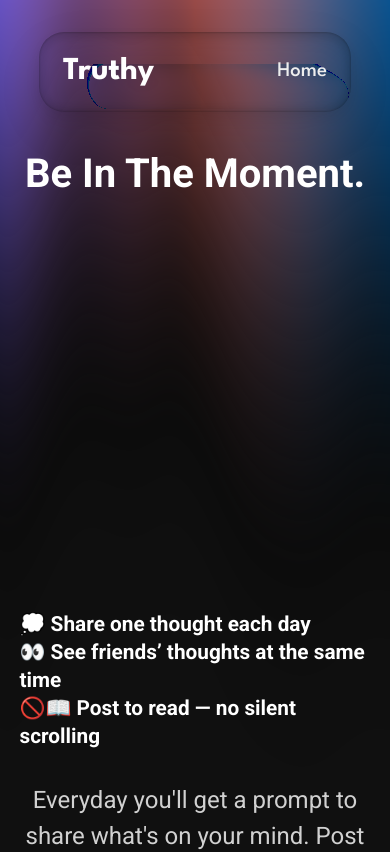
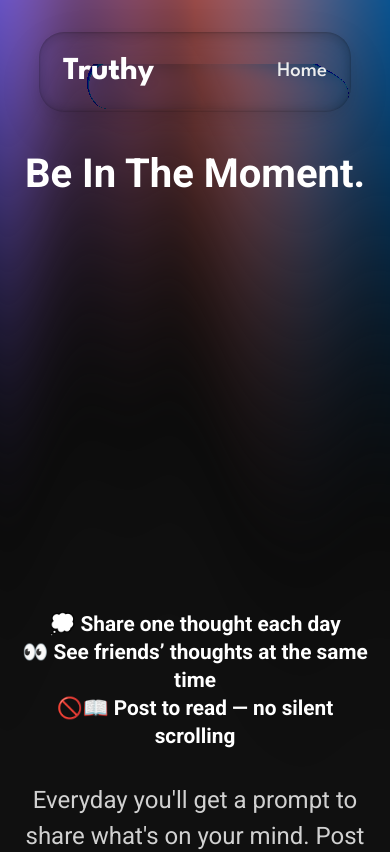
Before and after one commit to AQLYSR/truthy-web, a React (Vite) app: page / in a window 390 px wide. Shown: the top 852 px of the page. Built offline with nearby package versions, Linux system fonts and the light colour scheme.

Commit message:
overflow-anchor

```diff
--- a/src/App.css
+++ b/src/App.css
@@ -322,7 +322,7 @@ html, body {
 
   .hero-text ul {
     font-size: 1.3rem;
-    text-align: left;
+    text-align: center;
     display: inline-block;
     margin-bottom: 2rem;
   }
@@ -337,7 +337,6 @@ html, body {
     height: 350px; /* Adjust if needed */
     margin: 1rem auto 2rem auto;
     max-width: 320px;
-    overflow-anchor: auto; /* FIX: Prevents page scroll jump */
   }
 
   /* Position the actual carousel to fill its container */
@@ -349,6 +348,7 @@ html, body {
     inset: 0;
     width: 100%;
     height: 100%;
+    overflow-anchor: auto;
   }
 
   /* Apply grid layout to the inner wrapper for stability */
```
